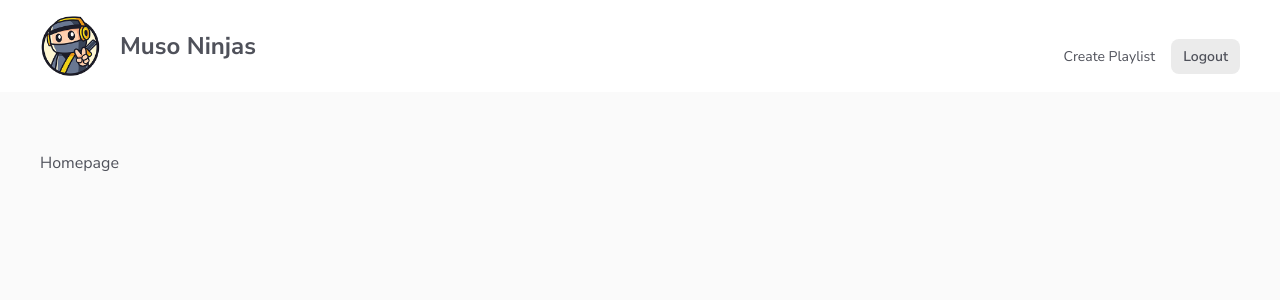
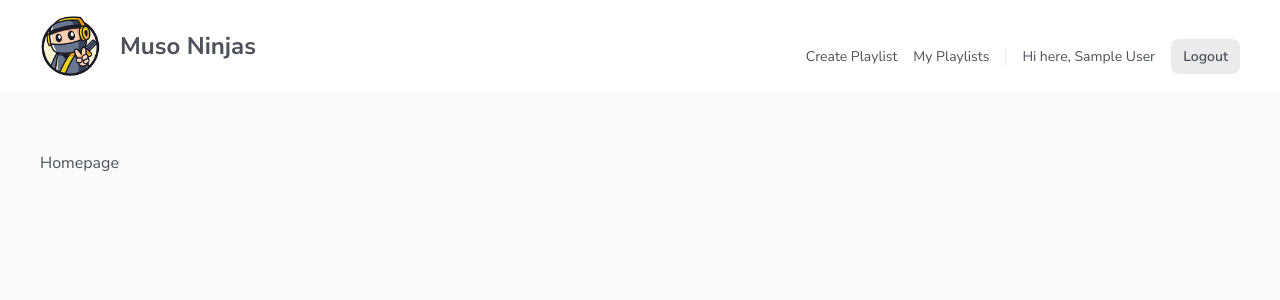
Before and after one commit to katerina-shche/muso-ninjas, a Vue app: page / in a window 1280 px wide. Shown: the top 300 px of the page. Built offline with nearby package versions, Linux system fonts and the light colour scheme; no server answers; the database is empty; sample sign-in values are in the browser's storage.

Commit message:
finished

```diff
--- a/src/components/Navbar.vue
+++ b/src/components/Navbar.vue
@@ -6,6 +6,8 @@
             <div class="links">
                 <div v-if='user'>
                     <router-link :to="{ name: 'CreatePlaylist' }">Create Playlist</router-link>
+                    <router-link :to="{ name: 'UserPlaylists' }">My Playlists</router-link>
+                    <span>Hi here, {{ user.displayName }}</span>
                     <button @click.prevent="handleClick">Logout</button>
                 </div>
                 <div v-else>
@@ -68,4 +70,11 @@
     nav img {
         max-height: 60px;
     }
+    span {
+        font-size: 14px;
+        display: inline-block;
+        margin-left: 16px;
+        padding-left: 16px;
+        border-left: 1px solid #eee;
+    }
 </style>
--- a/src/composables/getCollection.js
+++ b/src/composables/getCollection.js
@@ -8,19 +8,22 @@ import {
     addDoc,
     //deleteDoc, doc,
     query,
-    //where,
+    where,
     orderBy,
     //serverTimestamp,
     //getDoc, updateDoc
 } from 'firebase/firestore'
 
-const getCollection = (collectionName) => {
+const getCollection = (collectionName, queryArgs) => {
     const documents = ref(null)
     const error = ref(null)
 
     let colRef = collection(projectFirestore, collectionName)
-    let colQuery = query(colRef, orderBy('createdAt'))
-    const unsubCol = onSnapshot(colQuery, (snapshot) => {
+    let orderedCol = query(colRef, orderBy('createdAt'))
+    if(queryArgs) {
+        orderedCol = query(orderedCol, where(...queryArgs))
+    }
+    const unsubCol = onSnapshot(orderedCol, (snapshot) => {
         console.log('snapshot!!!')
         let results = []
         snapshot.docs.forEach(doc => {
--- a/src/router/index.js
+++ b/src/router/index.js
@@ -4,7 +4,7 @@ import Login from '../views/auth/Login.vue'
 import Signup from '../views/auth/Signup.vue'
 import CreatePlaylist from '../views/playlists/CreatePlaylist.vue'
 import PlaylistDetails from '../views/playlists/PlaylistDetails.vue'
-
+import UserPlaylists from '../views/playlists/UserPlaylists.vue'
 // router guard
 import { projectAuth } from '@/firebase/config'
 
@@ -47,6 +47,12 @@ const routes = [
     component: PlaylistDetails,
     beforeEnter: requireAuth,
     props: true
+  },
+  {
+    path: '/playlists/user',
+    name: 'UserPlaylists',
+    component: UserPlaylists,
+    beforeEnter: requireAuth
   }
 ]
 
--- a/src/views/auth/Login.vue
+++ b/src/views/auth/Login.vue
@@ -32,7 +32,7 @@
                     console.log('logged in succesfully')
                     email.value = ''
                     password.value = ''
-                    router.push({ name: 'Home'})
+                    router.push({ name: 'UserPlaylists'})
                 } else {
                     console.log(error.value)
                 }
--- /dev/null
+++ b/src/views/playlists/UserPlaylists.vue
@@ -0,0 +1,28 @@
+<template>
+    <div class="user-playlists">
+        <h2>My Playlists</h2>
+        <div v-if="playlists">
+        <ListView :playlists="playlists"/>
+        </div>
+        <router-link :to="{ name: 'CreatePlaylist'}" class="btn"> Create a new playlist</router-link>
+    </div>
+</template>
+
+<script>
+    import { getUser } from '@/composables/getUser'
+    import { getCollection } from '@/composables/getCollection'
+    import ListView from '@/components/ListView.vue'
+
+    export default {
+        components: { ListView },
+        setup() {
+            const { user } = getUser()
+            const { documents: playlists } = getCollection(
+                'playlists',
+                ['userId', '==', user.value.uid]
+            )
+
+            return { playlists }
+        }
+    }
+</script>
```
